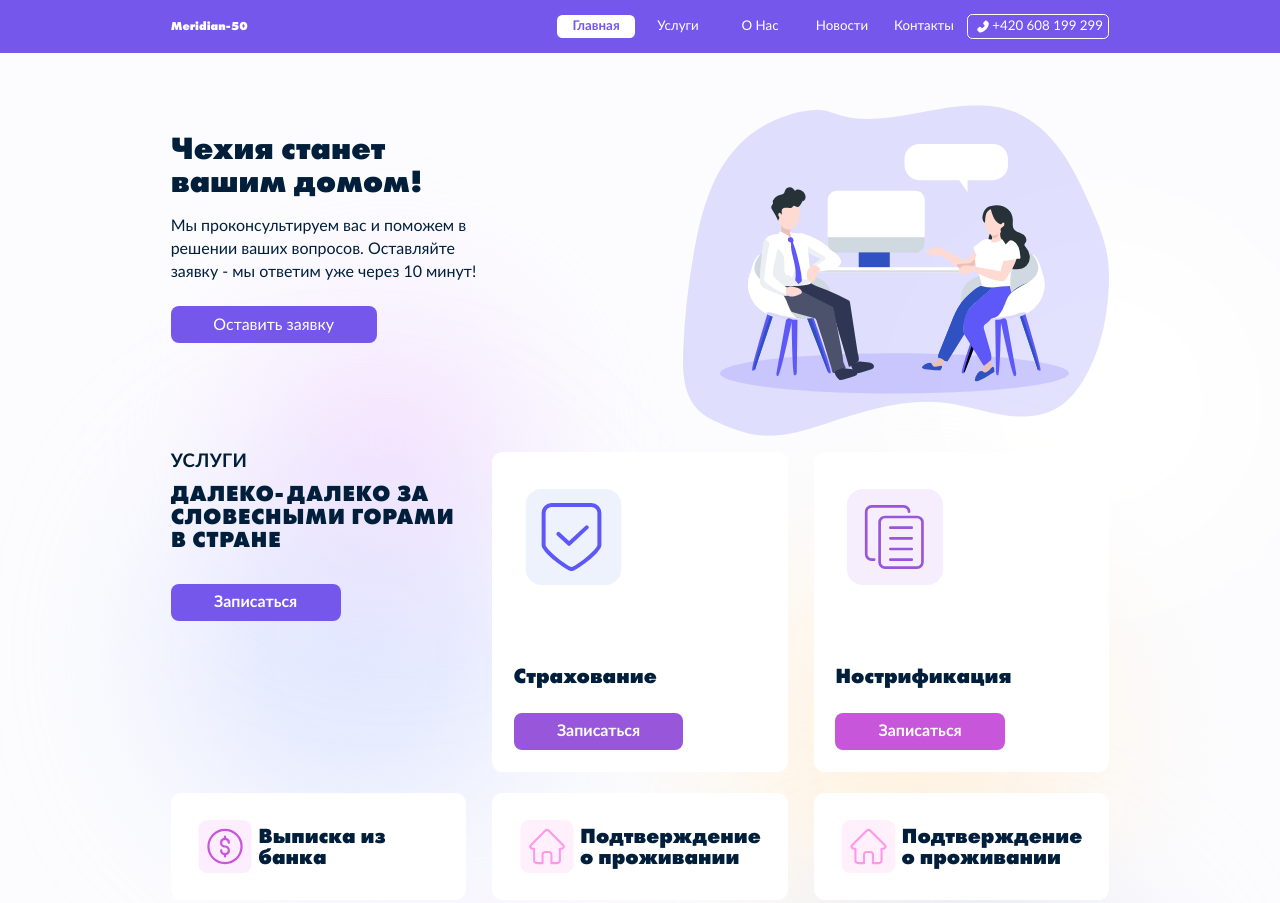
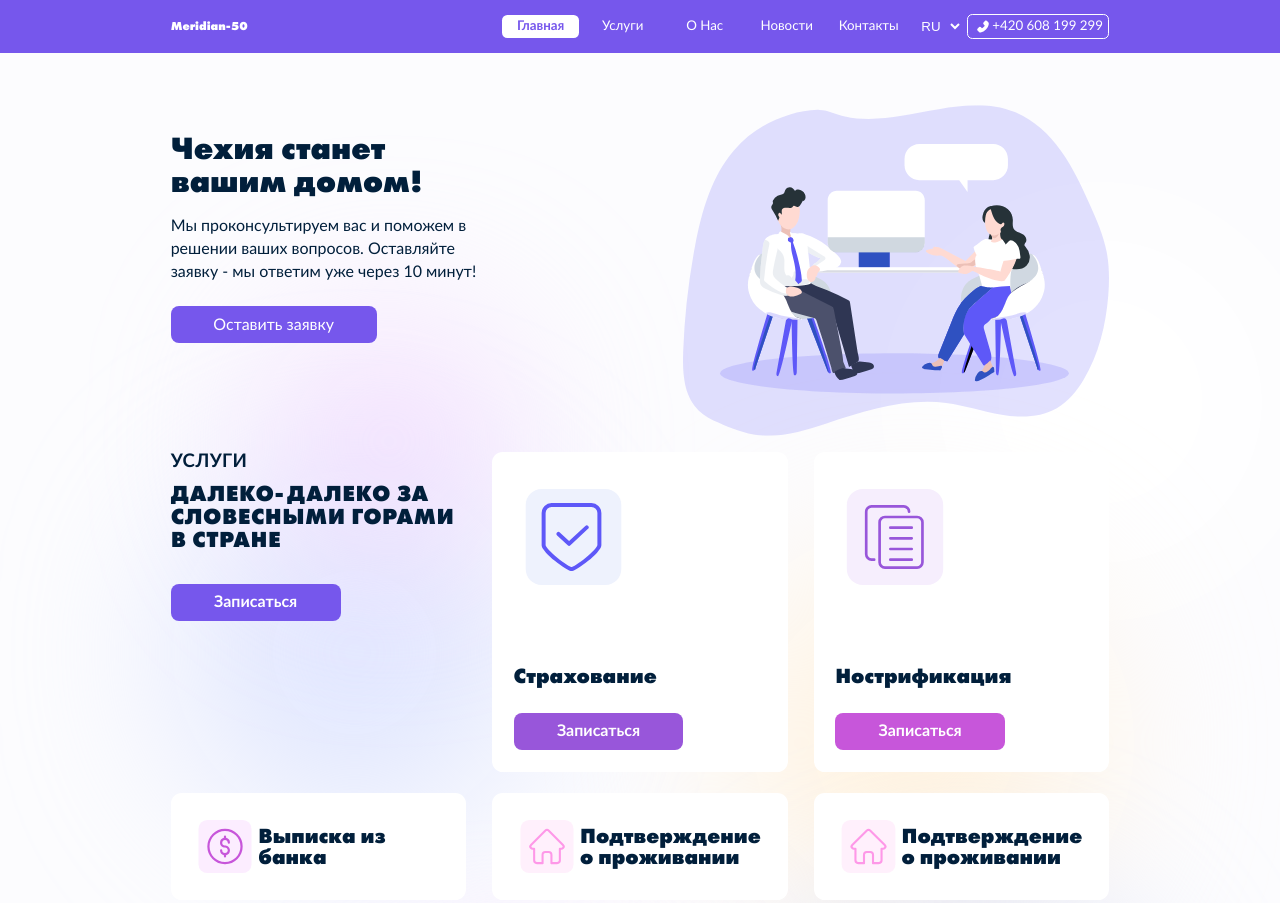
Before and after one commit to RBurik/meridian50, a website: page src/index.html in a window 1280 px wide. Shown: the top 903 px of the page. Drawn offline with nearby package versions, Linux system fonts and the light colour scheme; files that its build step writes are made by us from their sources; files whose address does not match are found by name; a web font is replaced by a local one.

Commit message:
Home page

```diff
--- a/src/_header.html
+++ b/src/_header.html
@@ -7,6 +7,10 @@
       <a href="#" class="nav-item">О Нас</a>
       <a href="#" class="nav-item">Новости</a>
       <a href="#" class="nav-item">Контакты</a>
+      <select class="select-language">
+        <option>RU</option>
+        <option>EN</option>
+      </select>
       <a href="#" class="nav-item nav-phone toContact"><img src="img/sprite.svg#phone" alt="Phone">+420 608 199 299</a>
     </nav>
   </div>
--- a/src/scss/index.scss
+++ b/src/scss/index.scss
@@ -50,7 +50,8 @@ a {
 }
 textarea,
 input,
-button {
+button,
+select {
   outline: none;
 }
 textarea {
@@ -152,10 +153,6 @@ h6 {
     font-size: 1.25rem;
     color: #fff;
     border-radius: 0.5rem;
-    // border-radius: 1.0625rem;
-    // animation-duration: 100s;
-    // animation-name: gradientColor;
-    // animation-iteration-count: infinite;
     width: calc(6.25rem + 0.5rem * 2);
     display: inline-flex;
     align-items: center;
@@ -179,6 +176,16 @@ h6 {
       animation-name: gradient;
       animation-iteration-count: infinite;
       width: auto;
+    }
+  }
+  .select-language {
+    margin-right: 0.4375rem;
+    background: none;
+    border: none;
+    color: #fff;
+    padding: 0.5rem;
+    option {
+      color: #000;
     }
   }
   .nav-phone {
```
Also changed, not shown: Meridian50/index.html (+4 -0 lines), Meridian50/css/index.css, Meridian50/css/index.min.css.
